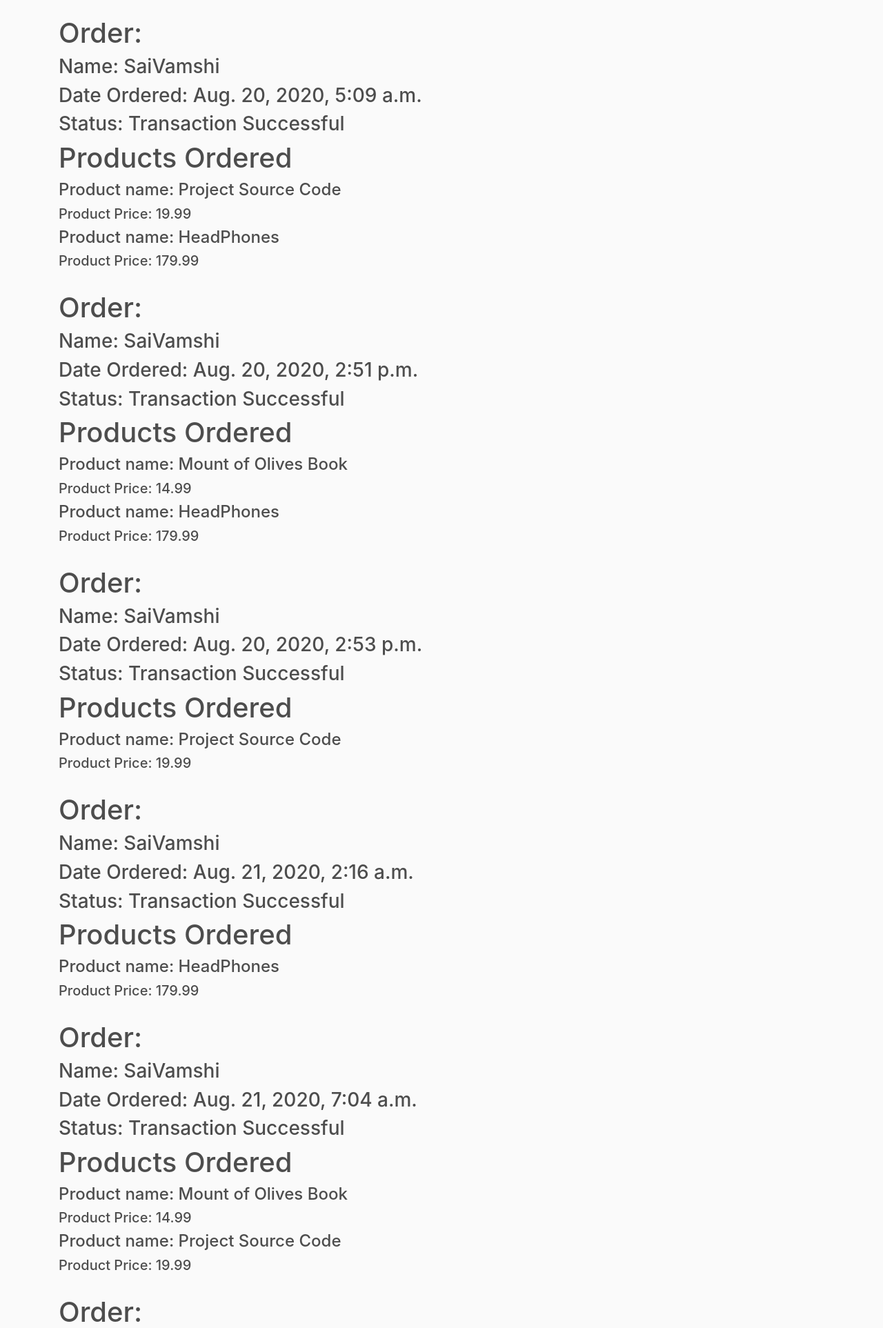
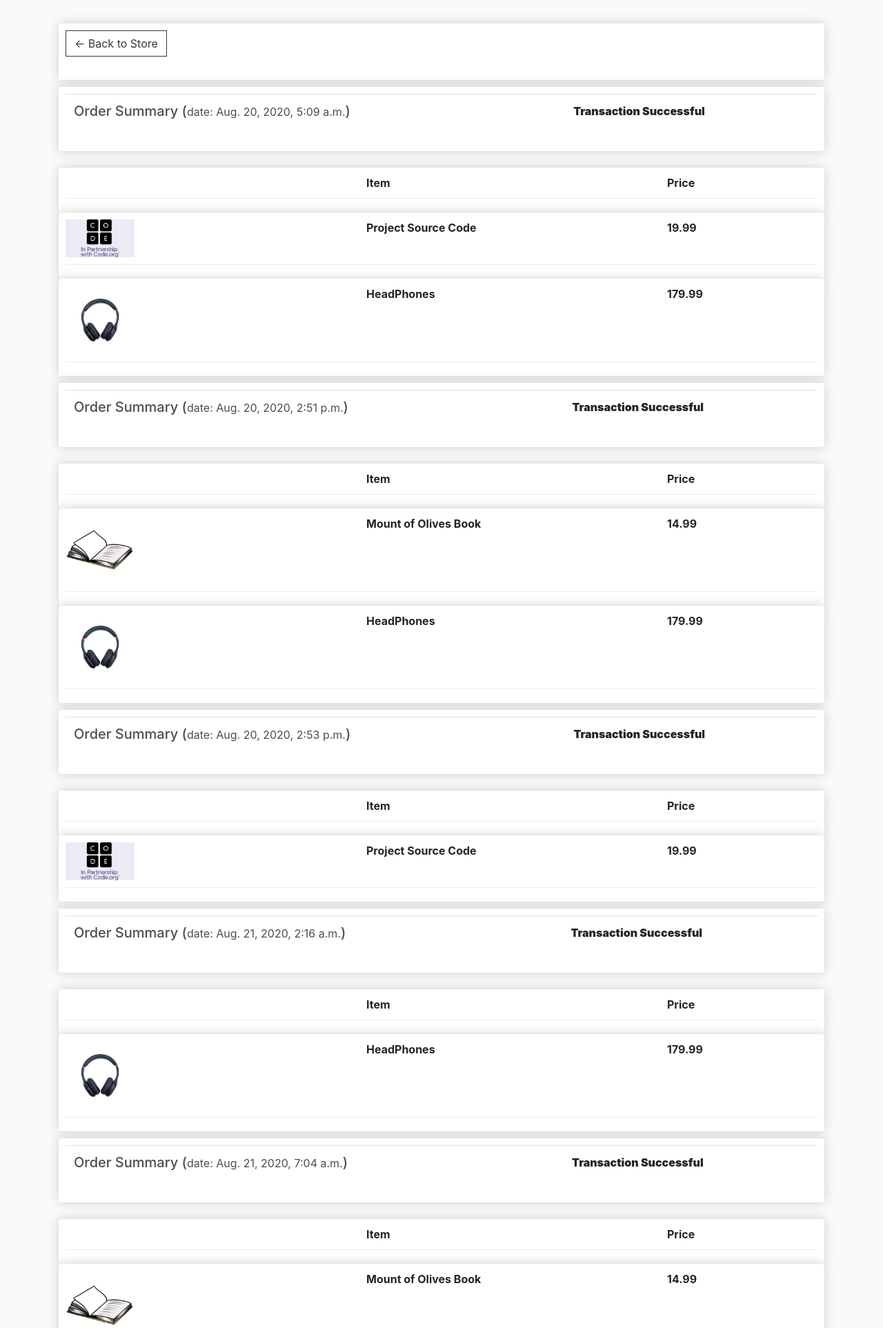
Before and after one commit to SaiVamshiK/Platform-to-sell-Products-online, a Django app: page /previous_orders/ in a window 1280 px wide. Shown: the part 57-1982 px from the top of the page at 69% size. Run offline with Django 3.2, Linux system fonts and the light colour scheme; a user stored in the database is signed in; data comes from the database, SQL or seed files in the repository; both versions use the stored data as it was after the commit; lists and menus that the app fills with data are empty; some libraries are stand-ins or nearby versions.

Commit message:
styling added

```diff
--- a/EcommerceWebsite/store/templates/store/my_orders.html
+++ b/EcommerceWebsite/store/templates/store/my_orders.html
@@ -3,23 +3,65 @@
 {% load crispy_forms_tags %}
 {% block content %}
 
+<div class="row">
+    <div class="col-lg-12">
+        <div class="box-element">
+            <a href="{% url 'store' %}" class="btn btn-outline-dark">&#x2190; Back to Store</a>
+            <br>
+            <br>
+        </div>
+    </div>
+</div>
+
 {% for o in all_order_details %}
-    <h1>Order:</h1>
-    <h3>Name: {{o.order.customer.name}}</h3>
-    <h3>Date Ordered: {{o.order.date_ordered}}</h3>
-    <h3>Status:
+    <div class="row">
+        <div class="col-lg-12">
+            <div class="box-element">
+                <table class="table">
+                    <tr>
+                        <th><h5>Order Summary (<small>date: {{o.order.date_ordered}}</small>)</h5></th>
+                        <th><strong>
                             {% if o.order.complete %}
                                 Transaction Successful
                             {% else %}
                                 Transaction Denied
                             {% endif %}
-    </h3>
-    <h1>Products Ordered</h1>
+                        </strong></th>
+                    </tr>
+                </table>
+            </div>
+            <br>
+            <div class="box-element">
+                <div class="cart-row">
+                    <div style="flex:2">
+
+                    </div>
+                    <div style="flex:2">
+                        <strong>Item</strong>
+                    </div>
+                    <div style="flex:1">
+                        <strong>Price</strong>
+                    </div>
+                </div>
+            </div>
             {% for detail in o.details %}
-        <h4>Product name: {{detail.product_name}}</h4>
-        <h5>Product Price: {{detail.product_price}}</h5>
+                <div class="box-element">
+                    <div class="cart-row">
+                        <div style="flex:2">
+                            <img class="row-image" src="{{detail.product_image.url}}">
+                        </div>
+                        <div style="flex:2">
+                            <strong>{{detail.product_name}}</strong>
+                        </div>
+                        <div style="flex:1">
+                            <strong>{{detail.product_price}}</strong>
+                        </div>
+                    </div>
+                </div>
             {% endfor %}
-    <br>
+        </div>
+    </div>
 {% endfor %}
 
+
 {% endblock content %}
--- a/EcommerceWebsite/store/views.py
+++ b/EcommerceWebsite/store/views.py
@@ -140,6 +140,7 @@ def previousOrders(request):
         all_product_details=[]
         for orderItem in all_order_items:
             temp={'product_name':orderItem.product.name,
+                  'product_image':orderItem.product.image,
                   'product_price':orderItem.product.price,
                   'product_quantity':orderItem.quantity}
             all_product_details.append(temp)
```
Also changed, not shown: EcommerceWebsite/db.sqlite3. Lines whose indentation alone changed are shown as unchanged.
